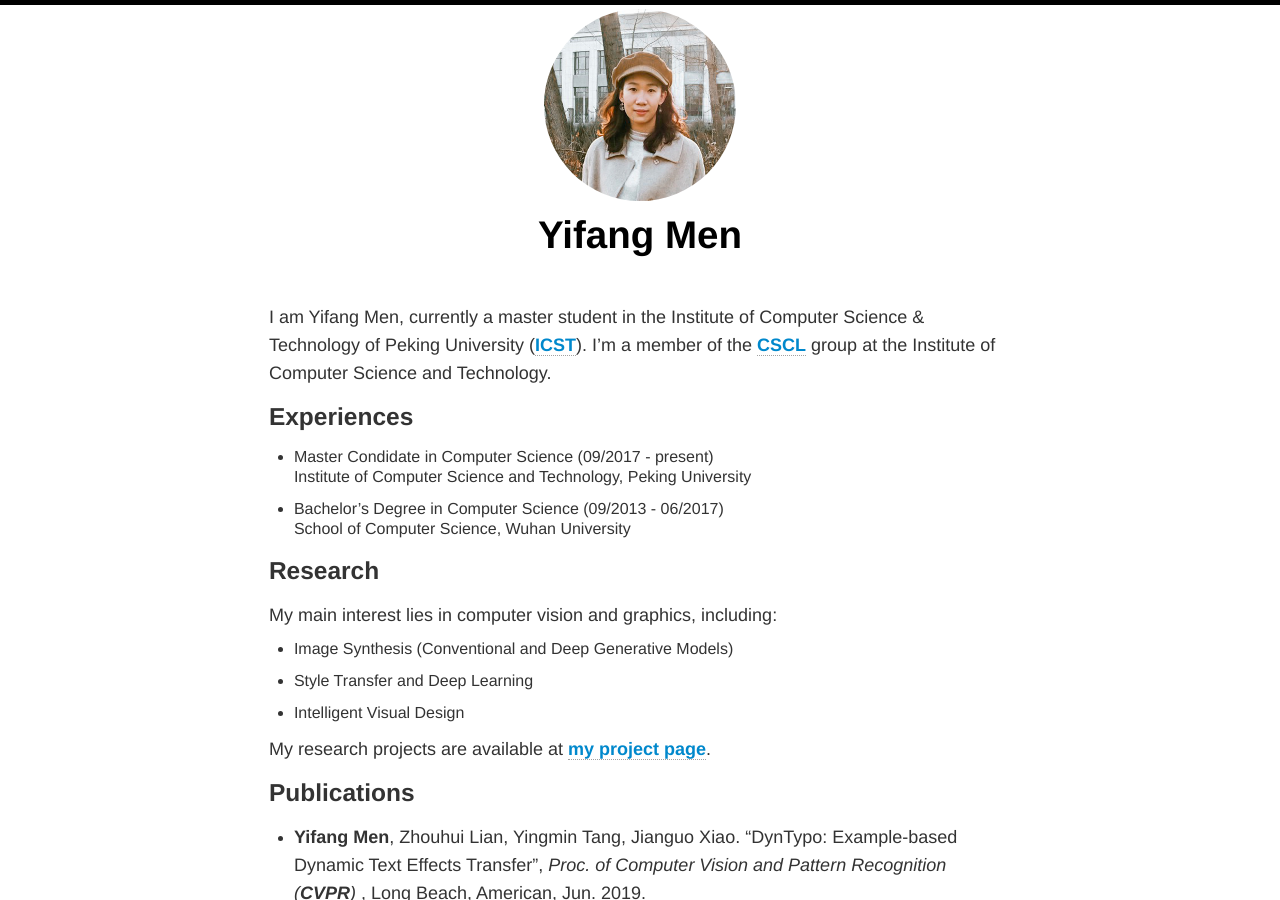
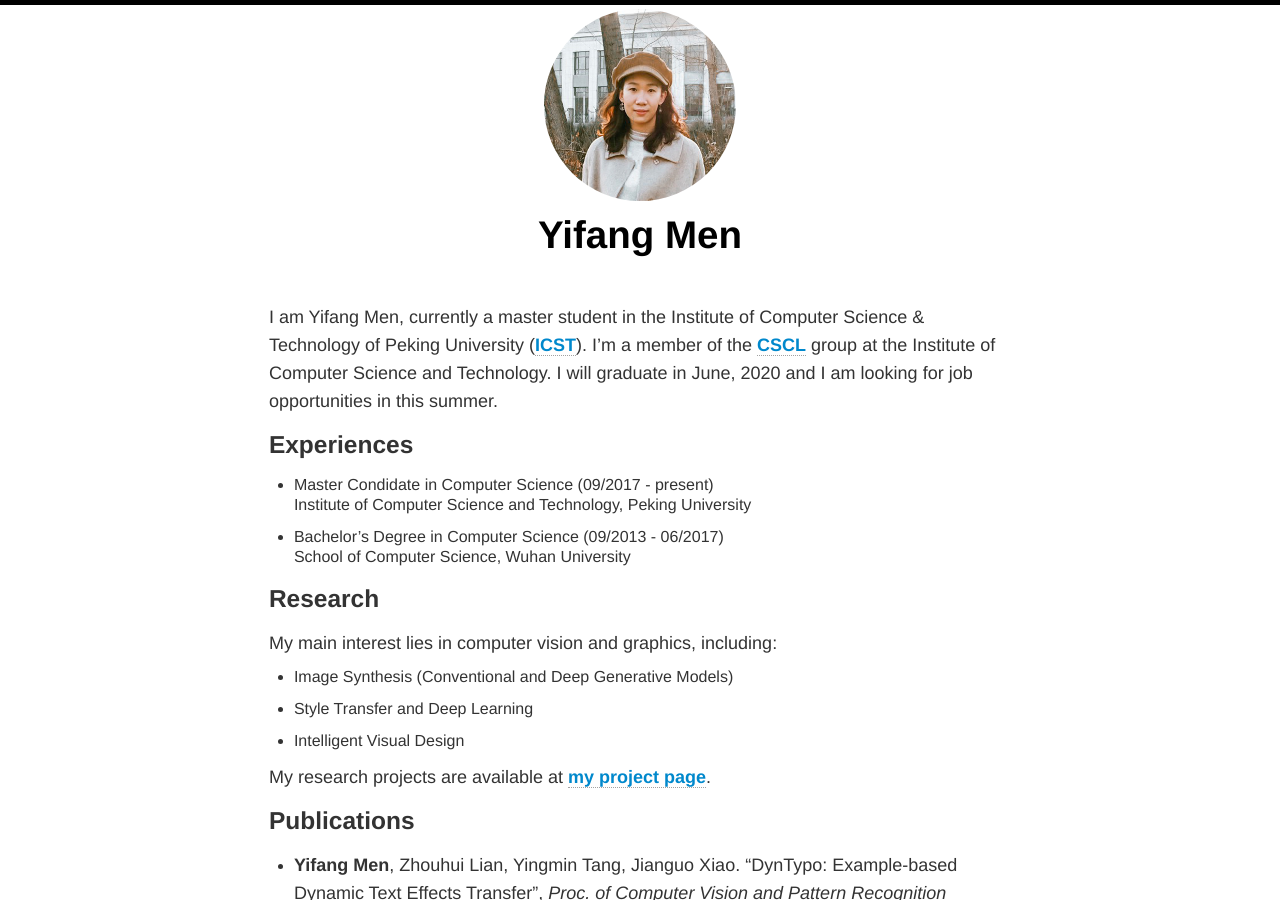
Before and after one commit to menyifang/menyifang.github.io, a Jekyll site: the page built from index.md, in a window 1280 px wide and 900 px high. Built offline with Jekyll 4.4.1, drawn with Linux system fonts in a browser that asks for light colours; nearby versions of some CDN libraries.

Commit message:
update info

```diff
--- a/index.md
+++ b/index.md
@@ -6,6 +6,7 @@ search_omit: true
 ---
 
 I am Yifang Men, currently a master student in the Institute of Computer Science & Technology of Peking University ([**ICST**](http://www.icst.pku.edu.cn)). I'm a member of the [**CSCL**](http://59.108.48.27/cscl/) group at the Institute of Computer Science and Technology.
+I will graduate in June, 2020 and I am looking for job opportunities in this summer.
 
 ### Experiences
 * Master Condidate in Computer Science (09/2017 - present)\\
```
